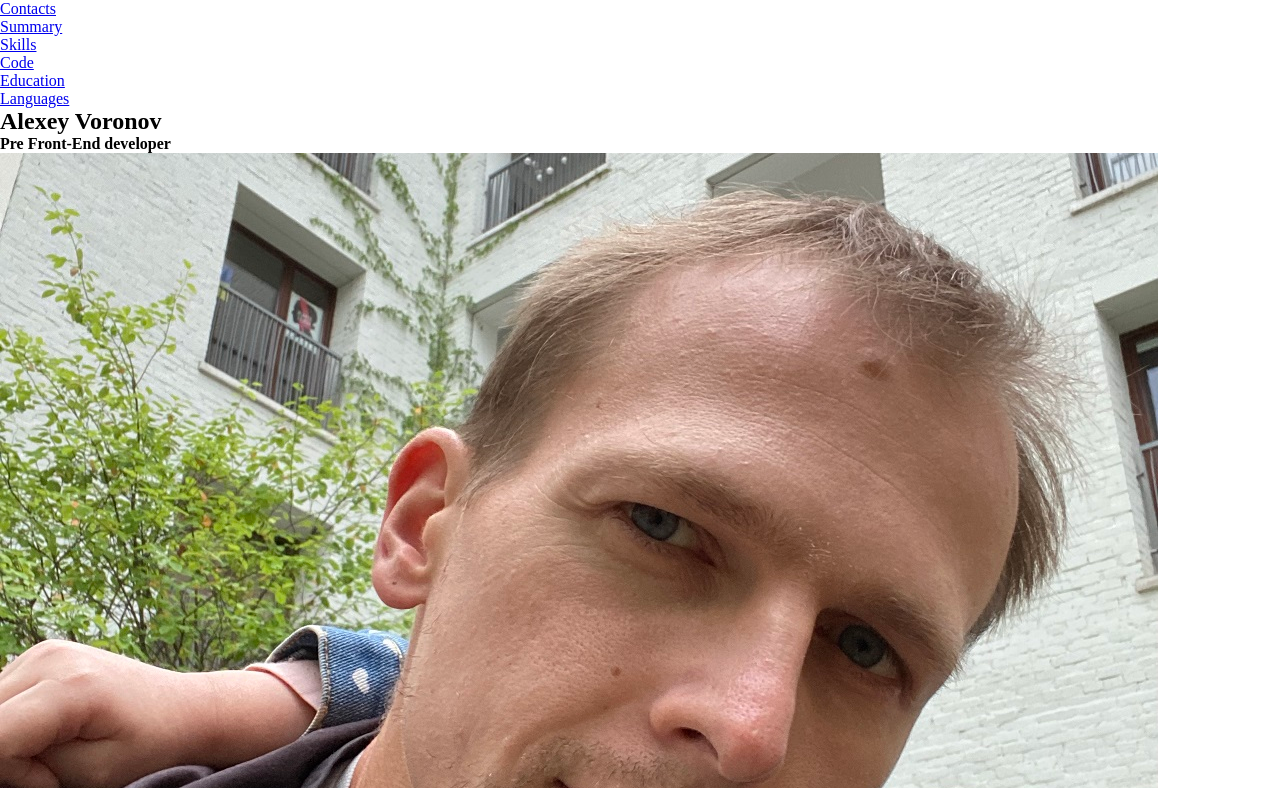
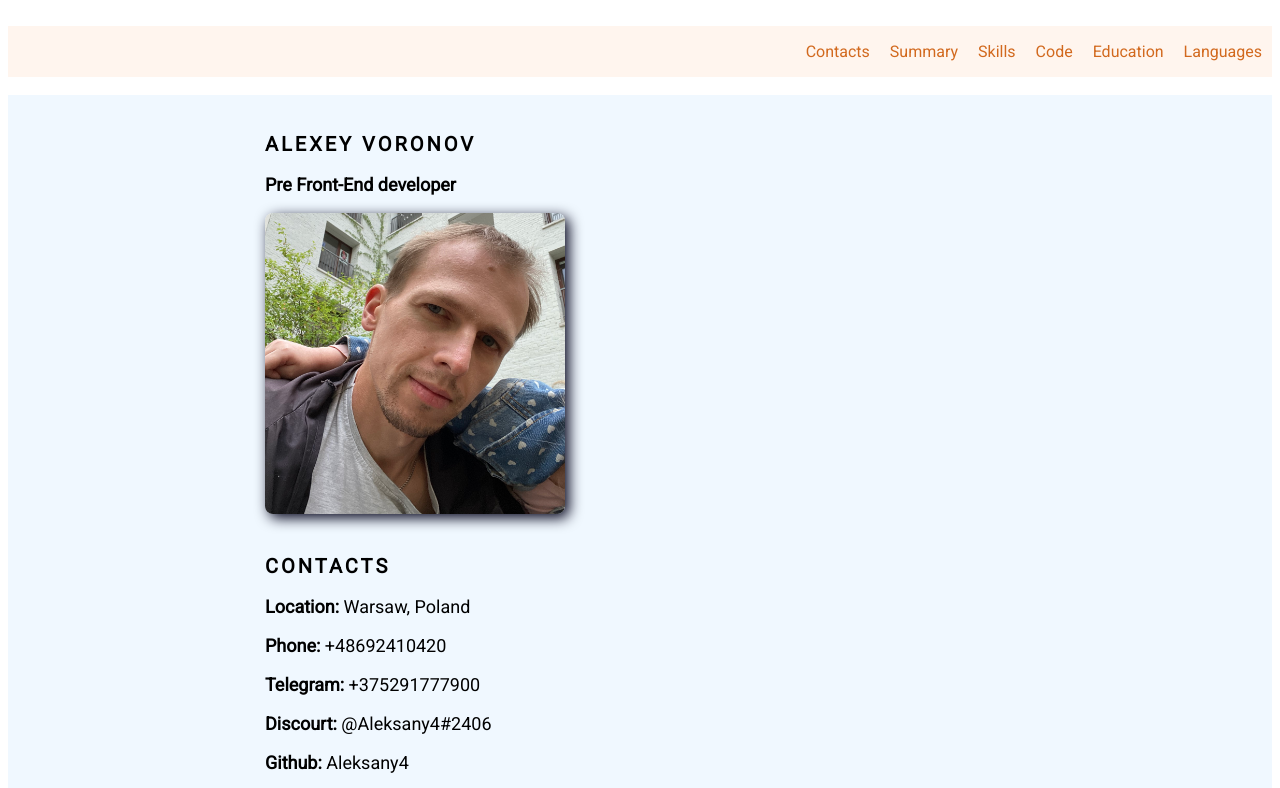
Before and after one commit to Aleksany4/rsschool-cv, a plain HTML site: page index.html in a window 1280 px wide. Shown: the top 788 px of the page. Drawn offline with Linux system fonts and the light colour scheme.

Commit message:
feat: add css styles to style.css

```diff
--- a/style.css
+++ b/style.css
@@ -1,5 +1,118 @@
 * {
-    margin: 0;
-    padding: 0;
-    border: none;
-    }
+  box-sizing: border-box;
+}
+
+body {
+  display: flex;
+  flex-direction: column;
+  justify-content: space-between;
+  font-family: 'Roboto', sans-serif;
+  font-size: 18px;
+  font-weight: 400;
+}
+
+.avatar {
+  width: 300px;
+  border-radius: 8px;
+  box-shadow: 4px 4px 14px rgb(0 0 025);
+}
+
+.english-level {
+  width: 300px;
+  border-radius: 8px;
+  box-shadow: 4px 4px 14px rgb(0 0 025);
+}
+
+.logo-rsschool {
+  width: 150px;
+  flex: 1;
+}
+
+.logo-rsschool:hover {
+  cursor: grab;
+}
+
+.container {
+  max-width: 1440px;
+  margin: 0 auto;
+  background-color: aliceblue;
+}
+
+.nav-list {
+  display: flex;
+  justify-content: flex-end;
+  align-items: center;
+  position: relative;
+  line-height: 50px;
+  list-style: none;
+  background-color: seashell;
+}
+
+.footer .container {
+  display: flex;
+  align-items: flex-end;
+  position: relative;
+  padding: 0 50px;
+  background-color: seashell;
+}
+
+.created {
+  flex: 1;
+}
+
+html {
+  scroll-behavior: smooth;
+}
+
+.nav-link {
+  padding: 0 10px;
+  line-height: 50px;
+  color: chocolate;
+  font-size: medium;
+  text-decoration: none;
+  transition: .3s;
+}
+
+.nav-link:hover {
+  font-size: large;
+  color: black;
+}
+
+.github {
+  flex: 1;
+  color: chocolate;
+  font-size: 20px;
+  padding: 10px 50px 20px 10px;
+  text-decoration: none;
+  transition: .3s;
+}
+
+.github:hover {
+  font-size: 25px;
+  color: black;
+}
+
+.main-container {
+  display: flex;
+  flex-wrap: wrap;
+}
+
+.section {
+  display: block;
+  max-width: 750px;
+  margin: auto;
+  padding-top: 20px;
+}
+
+@media (max-width: 768px) {
+  .section {
+    width: 100%;
+  }
+}
+
+.section-title {
+  font-size: 20px;
+  font-weight: bold;
+  text-transform: uppercase;
+  letter-spacing: 3px;
+}
```
